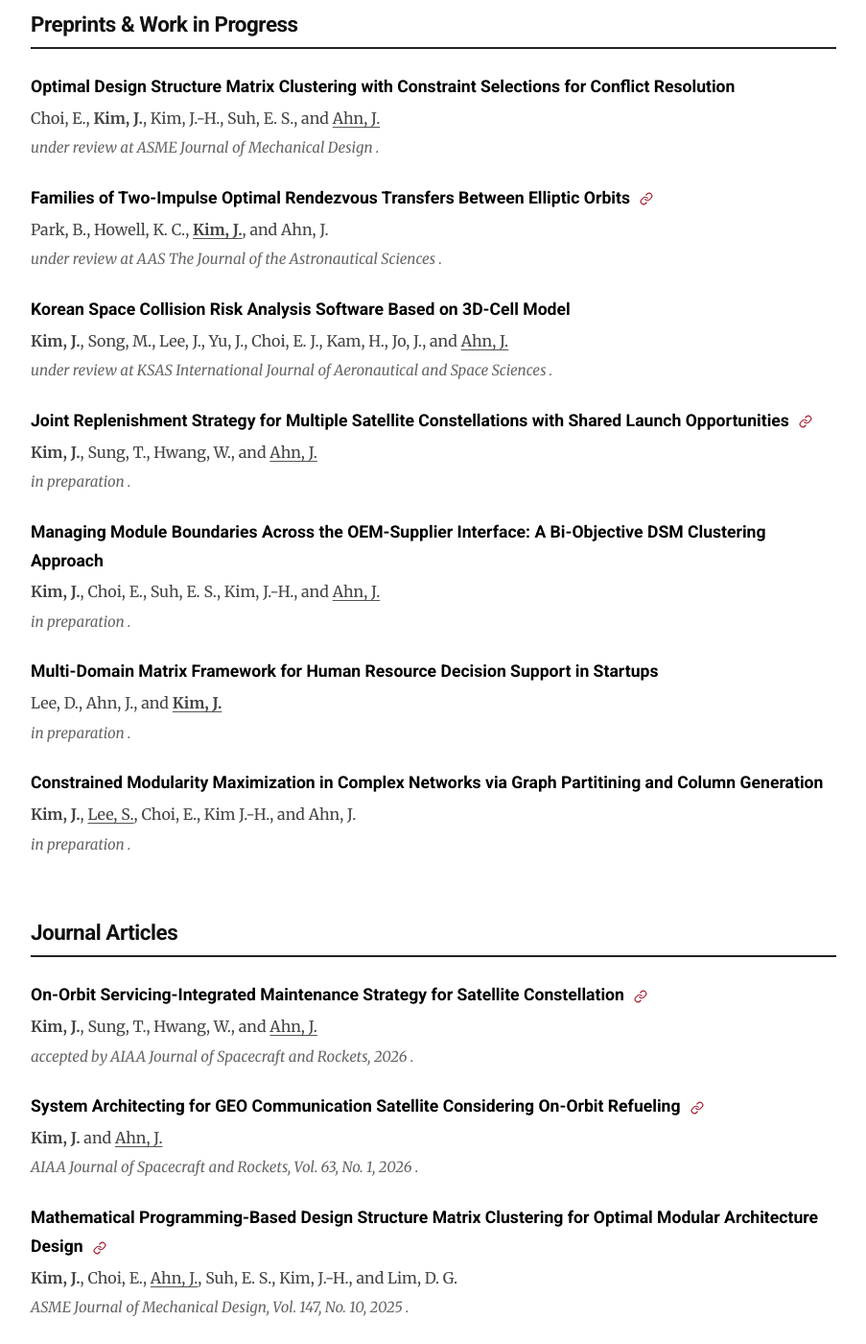
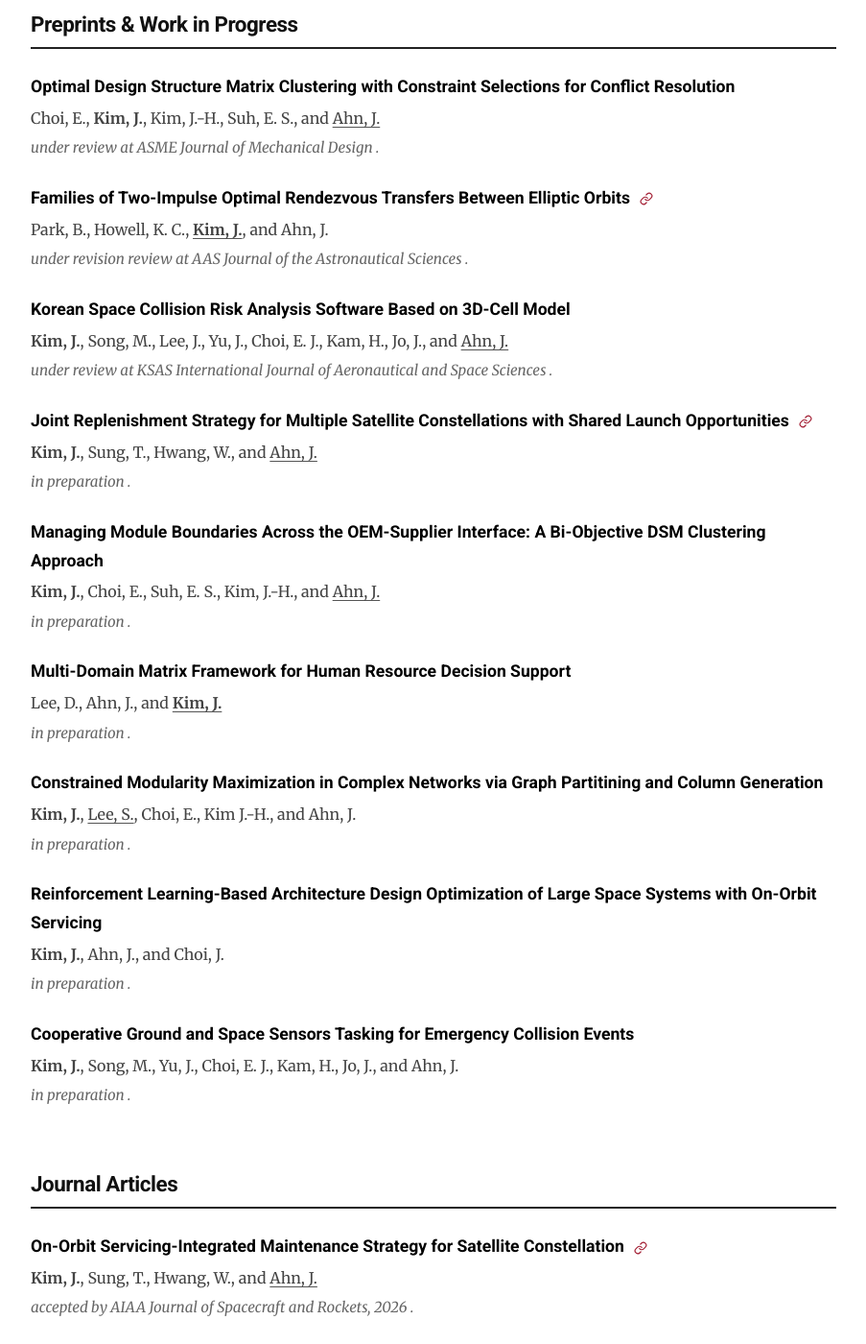
Before and after one commit to jaewoo-space/jaewoo-space.github.io, a Jekyll site: the page built from publications.md, in a window 1280 px wide and 1400 px high, scrolled down 388 px. Shown: the whole window at 96% size, without its empty margins (188-1091 px from the left). Built offline with Jekyll 4.4.1, drawn with Linux system fonts in a browser that asks for light colours.

Commit message:
260701 updates

```diff
--- a/_data/publications.yml
+++ b/_data/publications.yml
@@ -47,7 +47,7 @@
 
 - title: "Families of Two-Impulse Optimal Rendezvous Transfers Between Elliptic Orbits"
   authors: "Park, B., Howell, K. C., <u><b>Kim, J.</b></u>, and Ahn, J."
-  venue: "under review at AAS The Journal of the Astronautical Sciences"
+  venue: "under revision review at AAS Journal of the Astronautical Sciences"
   year: 2026
   type: "preprint"
   link: "https://arxiv.org/abs/2603.11538"
@@ -71,7 +71,7 @@
   year: 2026
   type: "preprint"
 
-- title: "Multi-Domain Matrix Framework for Human Resource Decision Support in Startups"
+- title: "Multi-Domain Matrix Framework for Human Resource Decision Support"
   authors: "Lee, D., Ahn, J., and <u><b>Kim, J.</b></u>"
   venue: "in preparation"
   year: 2026
@@ -79,6 +79,18 @@
 
 - title: "Constrained Modularity Maximization in Complex Networks via Graph Partitining and Column Generation"
   authors: "<b>Kim, J.</b>, <u>Lee, S.</u>, Choi, E., Kim J.-H., and Ahn, J."
+  venue: "in preparation"
+  year: 2026
+  type: "preprint"
+
+- title: "Reinforcement Learning-Based Architecture Design Optimization of Large Space Systems with On-Orbit Servicing"
+  authors: "<b>Kim, J.</b>, Ahn, J., and Choi, J."
+  venue: "in preparation"
+  year: 2026
+  type: "preprint"
+
+- title: "Cooperative Ground and Space Sensors Tasking for Emergency Collision Events"
+  authors: "<b>Kim, J.</b>, Song, M., Yu, J., Choi, E. J., Kam, H., Jo, J., and Ahn, J."
   venue: "in preparation"
   year: 2026
   type: "preprint"
--- a/_data/research.yml
+++ b/_data/research.yml
@@ -14,6 +14,7 @@
   related_papers:
     - "System Architecting for GEO Communication Satellite Considering On-Orbit Refueling"
     - "Simultaneous Optimization of Launch Vehicle Stage and Trajectory Considering Flight-Requirement Constraints"
+    - "Reinforcement Learning-Based Architecture Design Optimization of Large Space Systems with On-Orbit Servicing"
 
 - title: "Analysis and Design of Complex Systems"
   image: "/assets/img/research_dsm_clustering.png"
@@ -24,7 +25,7 @@
     - "Optimal Design Structure Matrix Clustering with Constraint Selections for Conflict Resolution"
     - "Managing Module Boundaries Across the OEM-Supplier Interface: A Bi-Objective DSM Clustering Approach"
     - "Constrained Modularity Maximization in Complex Networks via Graph Partitining and Column Generation"
-    - "Multi-Domain Matrix Framework for Human Resource Decision Support in Startups"
+    - "Multi-Domain Matrix Framework for Human Resource Decision Support"
 
 - title: "Fundamentals of Space Environment from Design & Operations Perspectives"
   image: "/assets/video/research_astrodynamics.mp4"
```
Also changed, not shown: 4 other files.
